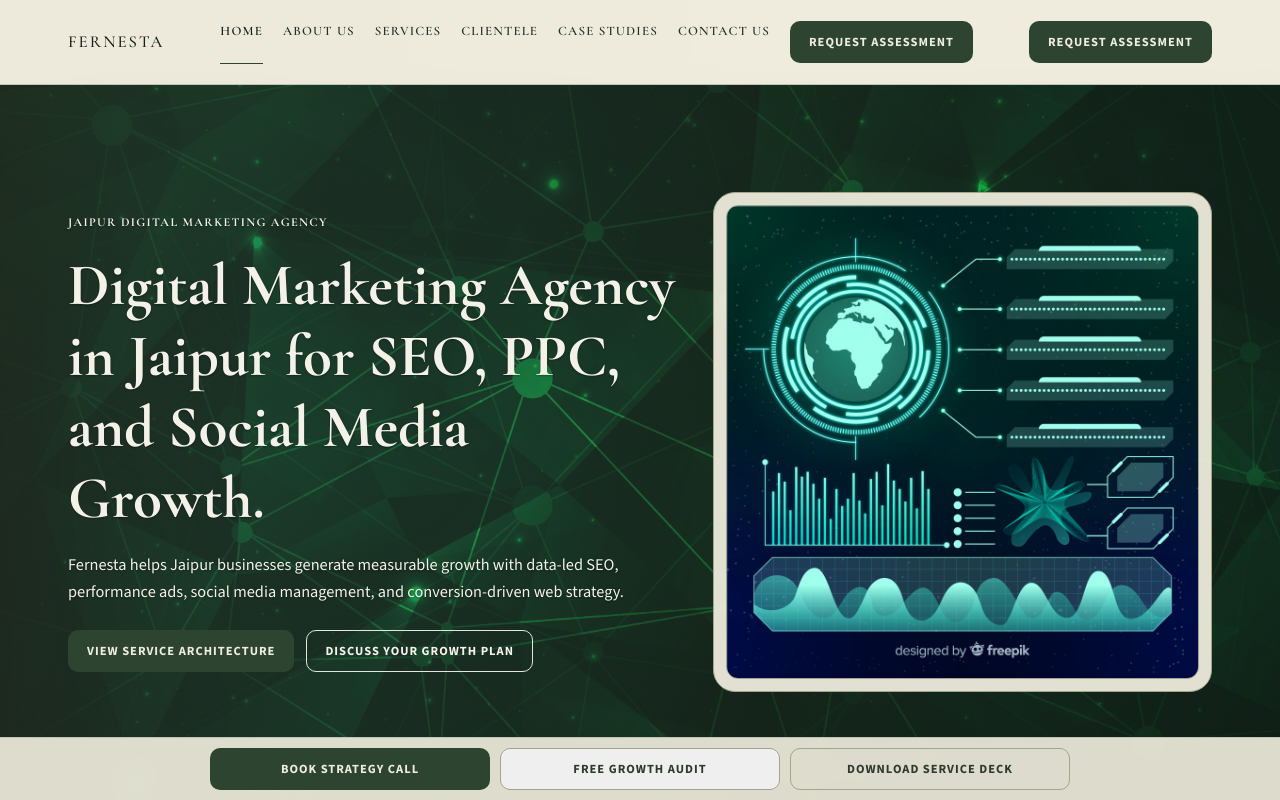
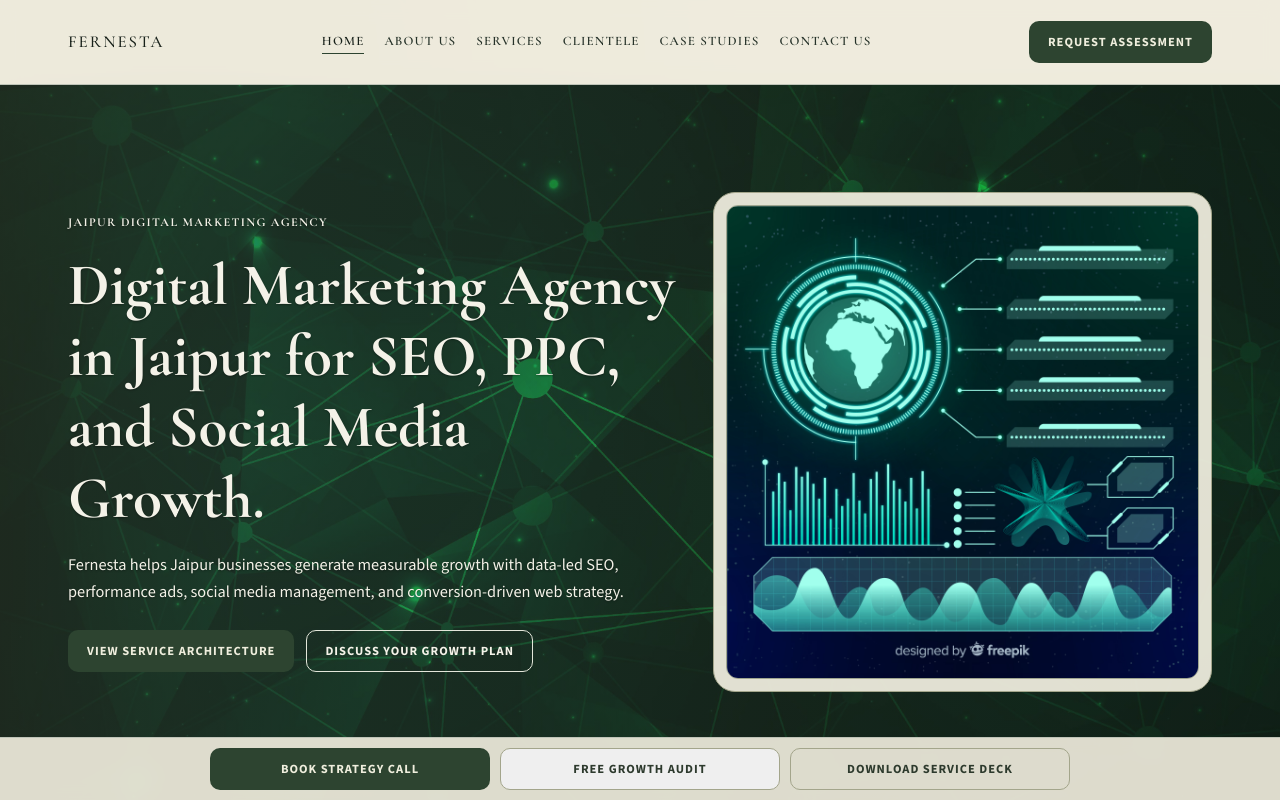
Before and after one commit to Fernesta-ops/Fernesta, a React (Vite) app: page / in a window 1280 px wide. Shown: the top 800 px of the page. Built offline with nearby package versions, Linux system fonts and the light colour scheme.

Commit message:
Fix duplicate top request assessment CTA visibility across breakpoints

```diff
--- a/src/App.css
+++ b/src/App.css
@@ -249,7 +249,7 @@ p {
   color: var(--text);
 }
 
-.nav-mobile-cta {
+.nav-mobile-cta.button {
   display: none;
 }
 
@@ -1287,7 +1287,7 @@ p {
     display: none;
   }
 
-  .nav-mobile-cta {
+  .nav-mobile-cta.button {
     display: inline-flex;
     margin-top: 4px;
     width: 100%;
```
